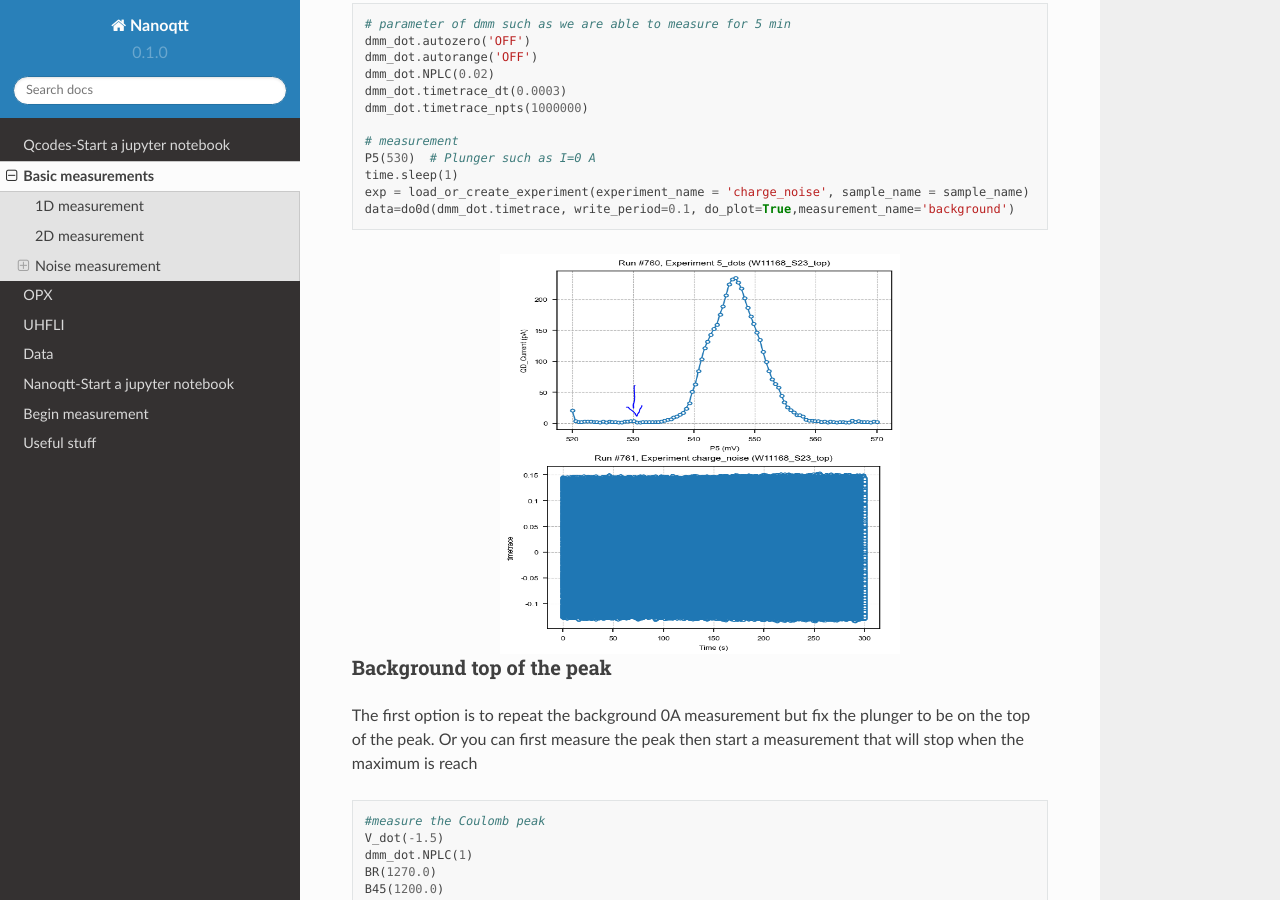
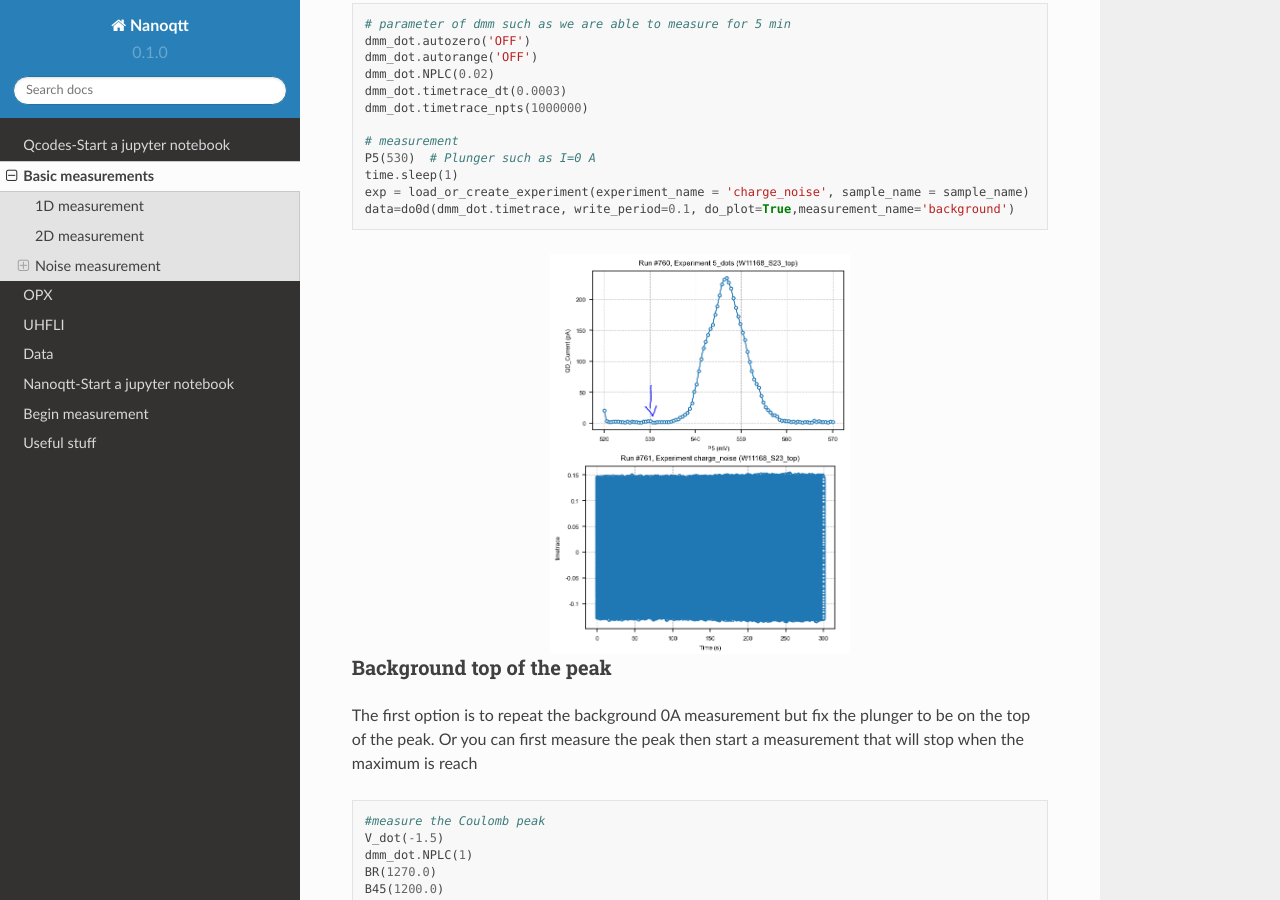
Before and after one commit to nanoelectronics-new/Nanoqtt-new-qtt-tutorial, a Sphinx documentation site: the page built from docs/source/Measurement.rst, in a window 1280 px wide and 900 px high, scrolled down 1403 px. Built offline with Sphinx 7.4.7 and the Read the Docs theme 2.0.0, drawn with Linux system fonts in a browser that asks for light colours.

Commit message:
Update Measurement.rst

```diff
--- a/docs/source/Measurement.rst
+++ b/docs/source/Measurement.rst
@@ -92,14 +92,14 @@ Background 0A
   data=do0d(dmm_dot.timetrace, write_period=0.1, do_plot=True,measurement_name='background')
 
 .. image::  image/noise_bg.PNG
-   :width: 400px
+   :width: 300px
    :height: 200px
    :scale: 100 %
    :alt: alternate text
    :align: center
 
 .. image::  image/noise_trace.PNG
-   :width: 400px
+   :width: 300px
    :height: 200px
    :scale: 100 %
    :alt: alternate text
```
